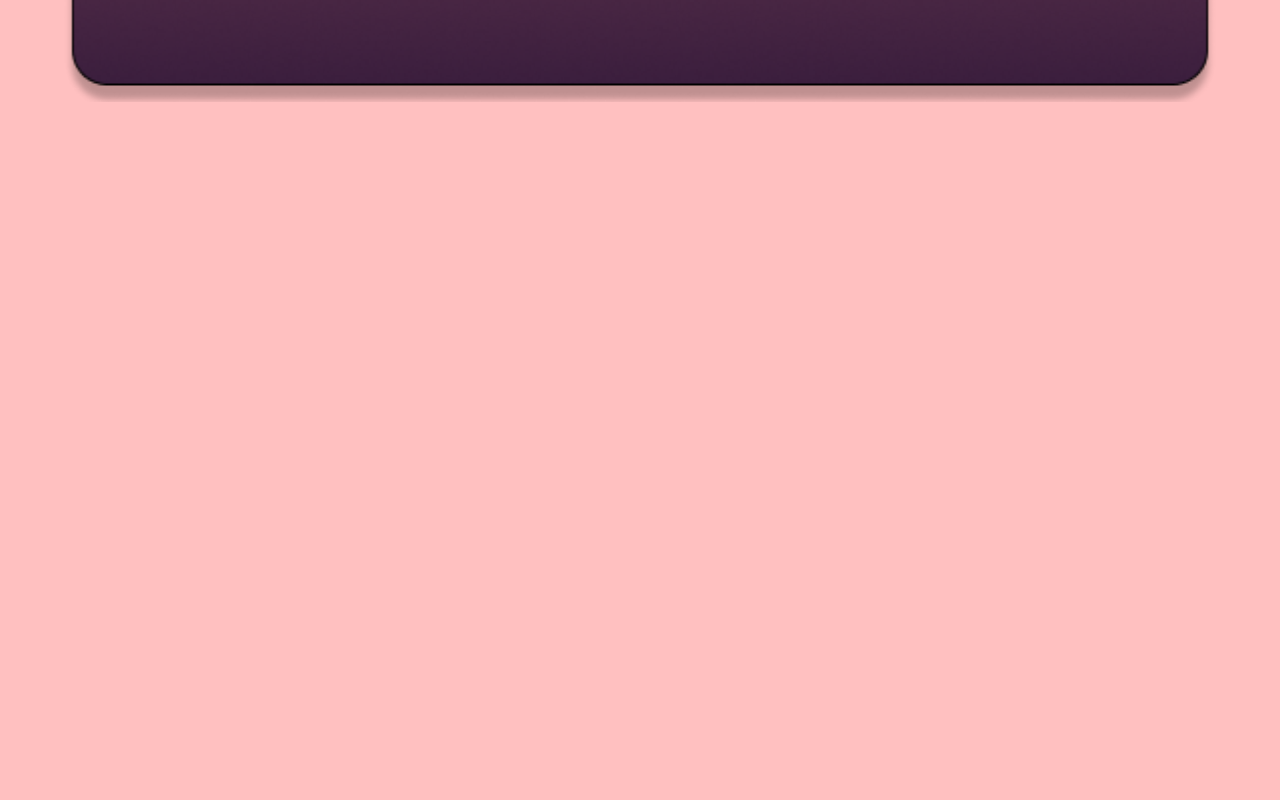
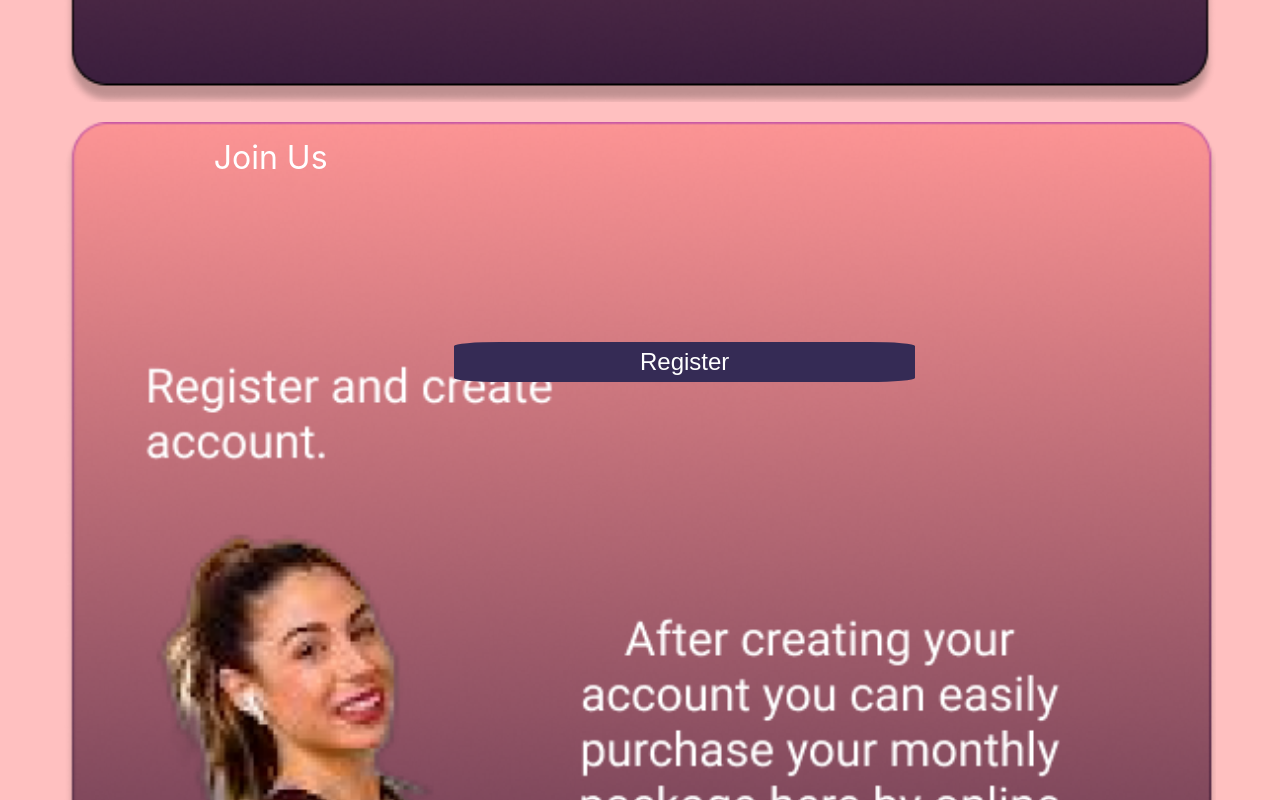
Before and after one commit to ChandupaSH/error-handle-app, a React (Create React App) app: page /#/ in a window 1280 px wide. Shown: the part 2540-3340 px from the top of the page. Built offline with nearby package versions, Linux system fonts and the light colour scheme.

Commit message:
add tabs and remove max height from vh

```diff
--- a/src/components/HomeTabs.jsx
+++ b/src/components/HomeTabs.jsx
@@ -72,6 +72,80 @@ const HomeTabs = () => {
     </div>
 
   </div>
+
+<div style={{
+     backgroundImage: `url(${process.env.PUBLIC_URL}/m_tab2_f.png)`,
+     marginTop: '20px',
+     width: '90%',
+     backgroundSize: 'cover',
+     backgroundRepeat: 'no-repeat',
+     height: '84.5vw',
+     marginLeft: '5%'
+}}>
+
+    <span style={{
+        position: 'relative',
+        top: '2vh',
+        fontSize: '4vh',
+        left: '13%',
+        color: 'white'
+    }}>Join Us</span>
+
+    <button style={{
+        position: 'relative',
+        color: 'white',
+        backgroundColor: '#352B55',
+        border: 'none',
+        borderRadius: '10%',
+        width: '40%',
+        height: '5vh',
+        top: '20%',
+        left: '24%',
+        fontSize: '3vh'
+    }}>Register</button>
+  </div>
+
+<div style={{
+     backgroundImage: `url(${process.env.PUBLIC_URL}/m_tab3_f2.png)`,
+     marginTop: '20px',
+     width: '90%',
+     backgroundSize: 'cover',
+     backgroundRepeat: 'no-repeat',
+     height: '202.1875vw',
+     marginLeft: '5%'
+}}>
+    <div style={{
+        position: 'relative',
+        width: '100%',
+        top: '20%',
+        display: 'flex',
+        flexWrap: 'wrap',
+
+    }}>
+        <img src='/m_workout_1.png' alt='m_workout_1' style={{
+            width: '80%',
+            position: 'relative',
+            left: '10%',
+            // maxHeight: '53vw'
+        }}/>
+        <img src='/m_workout_2.png' alt='m_workout_2' style={{
+            width: '80%',
+            position: 'relative',
+            left: '10%',
+            top: '2vh',
+            // maxHeight: '53vw'
+        }}/>
+        <img src='/m_workout_3.png' alt='m_workout_3' style={{
+            width: '80%',
+            position: 'relative',
+            left: '10%',
+            top: '4vh',
+            // maxHeight: '53vw'
+        }}/>
+    </div>
+  </div>
+
+
 
 
 {/* <div style={{
```
